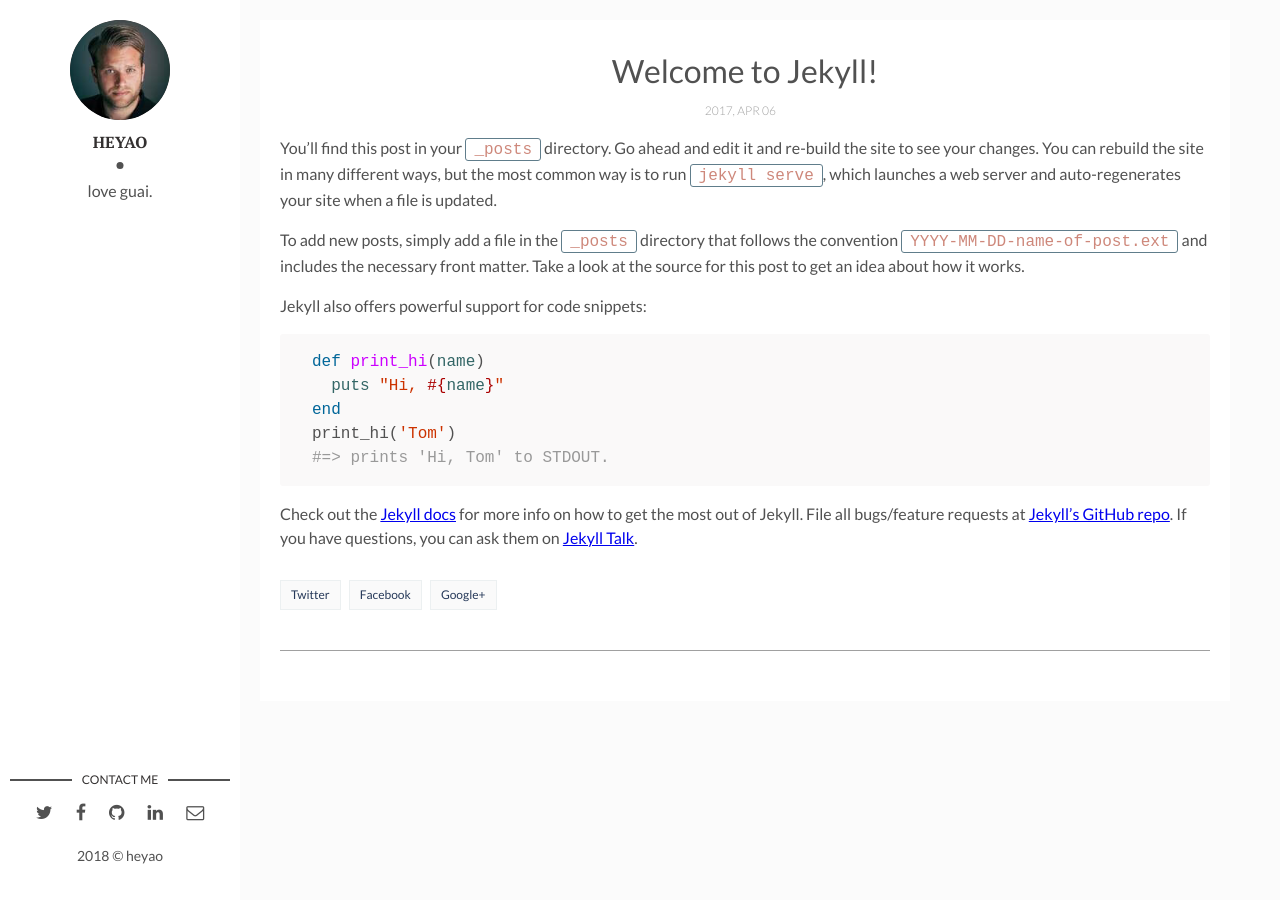
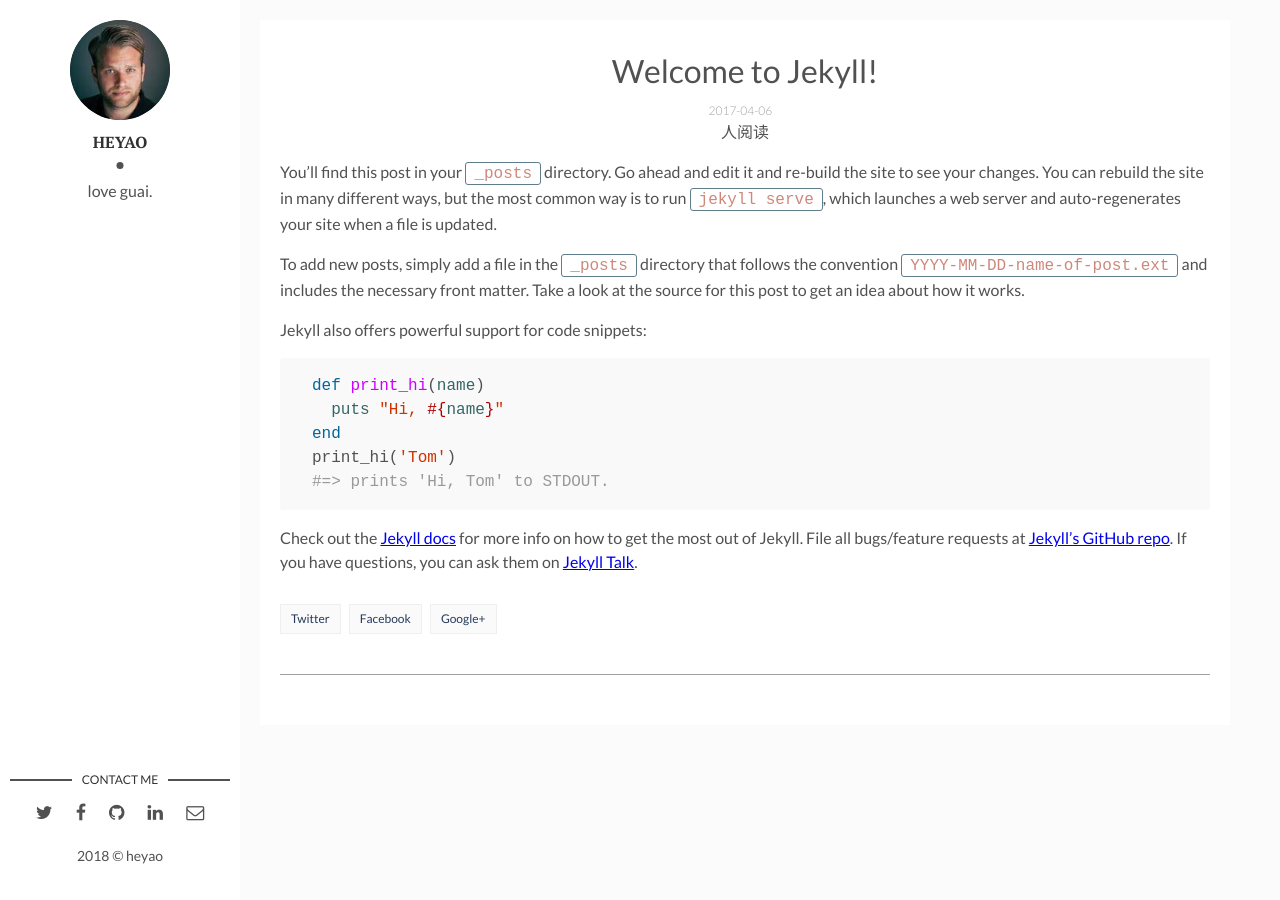
Before and after one commit to Syhen/Syhen.github.io, a Jekyll site: the page built from _posts/2017-04-06-welcome-to-jekyll.markdown, in a window 1280 px wide. Built offline with Jekyll 4.4.1, drawn with Linux system fonts in a browser that asks for light colours; comment, search, counter and statistics services are not loaded.

Commit message:
修改日期格式，尝试添加访问人数

```diff
--- a/_includes/javascripts.html
+++ b/_includes/javascripts.html
@@ -1,2 +1,3 @@
 <!-- Main Js -->
 <script src="{{site.baseurl}}/assets/js/main.js"></script>
+<script async src="//dn-lbstatics.qbox.me/busuanzi/2.3/busuanzi.pure.mini.js"></script>
--- a/_layouts/post.html
+++ b/_layouts/post.html
@@ -17,7 +17,12 @@
     <div class="wrap-content">
       <header class="header-page">
         <h1 class="page-title">{{page.title}}</h1>
-        <div class="page-date"><span>{{page.date | date: '%Y, %b %d'}}&nbsp;&nbsp;&nbsp;&nbsp;</span></div>
+        <div class="page-date"><span>{{page.date | date: '%Y-%m-%d'}}&nbsp;&nbsp;&nbsp;&nbsp;</span></div>
+        <div class="page-reader">
+            <span id="busuanzi_container_site_uv">
+                <span id="busuanzi_value_site_u"></span>人阅读
+            </span>
+        </div>
       </header>
       {{content | markdownify}}
       <div class="page-footer">
```
Also changed, not shown: assets/css/scss/parts/_post-page.scss (+7 -1 lines).
